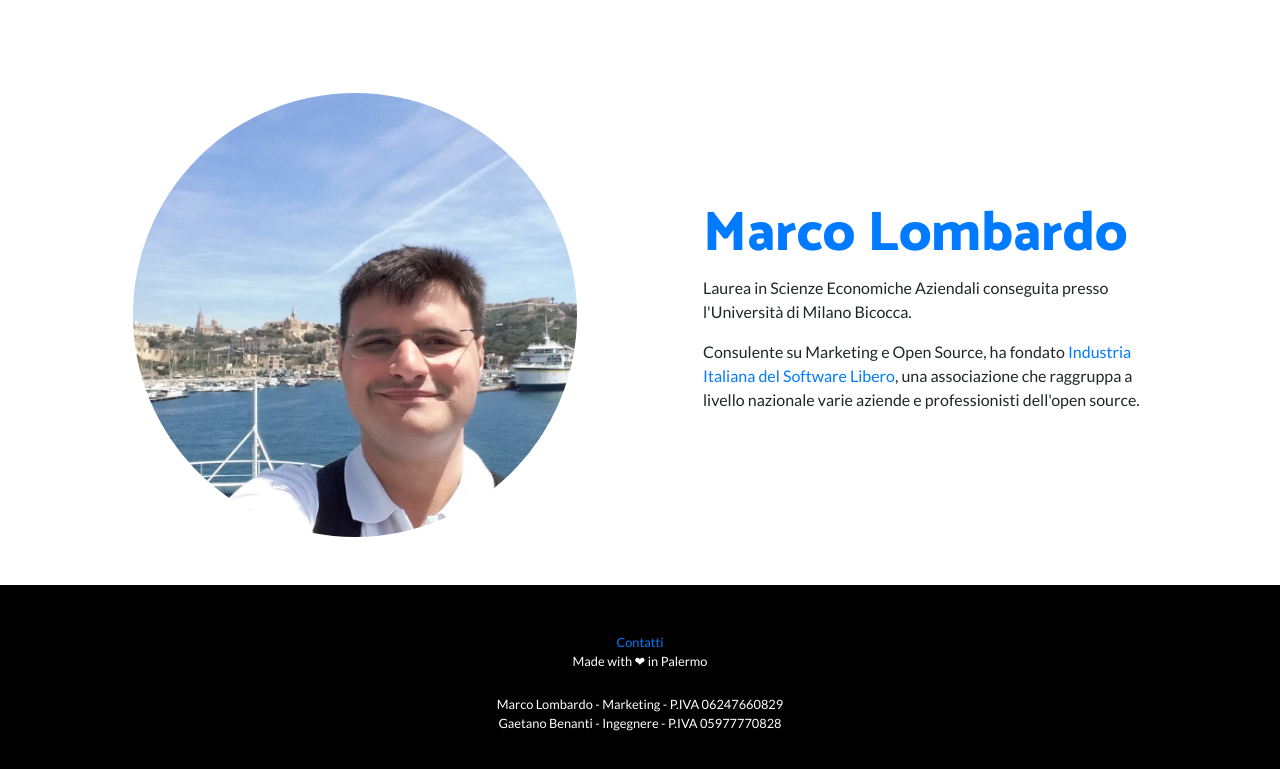
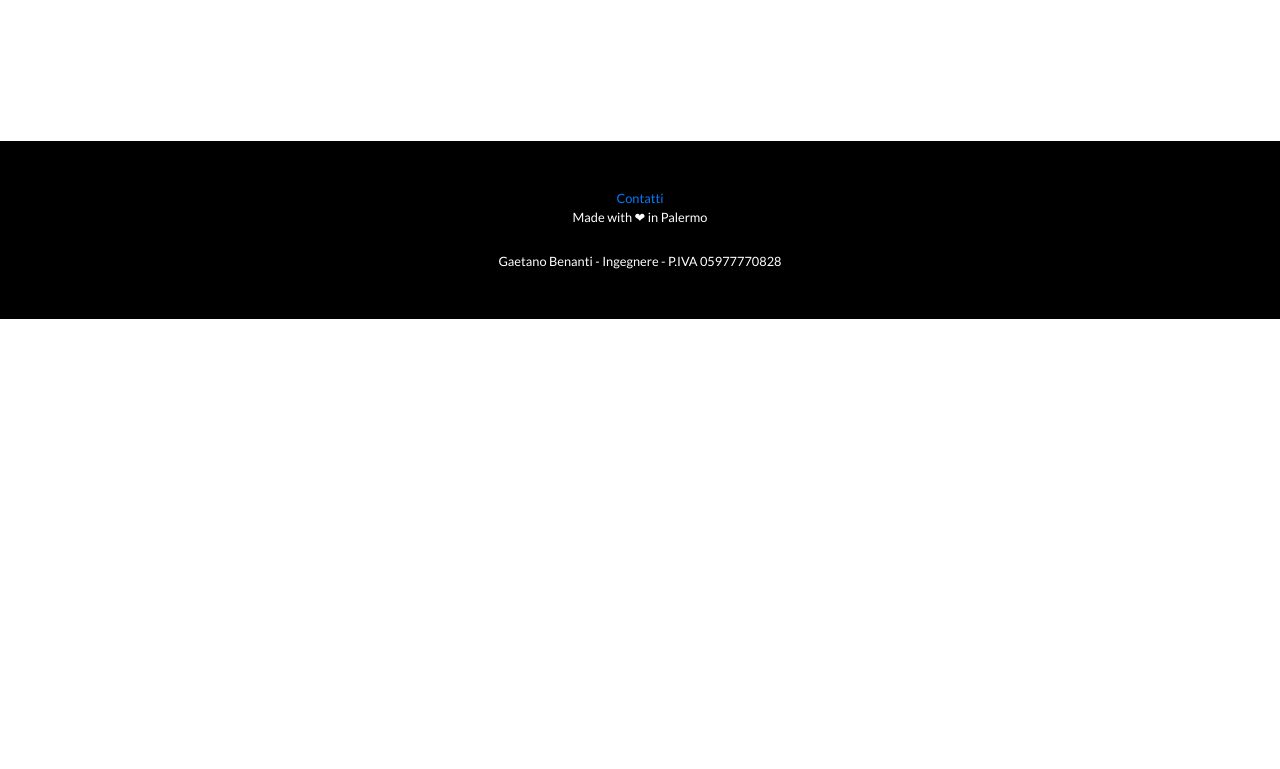
Before and after one commit to aquaponicspmo/Website, a website: page about.html in a window 1280 px wide. Shown: the part 1060-1829 px from the top of the page. After the commit the page ends 1379 px from the top, so only its background shows below. Drawn offline with Linux system fonts and the light colour scheme.

Commit message:
removed marco

```diff
--- a/about.html
+++ b/about.html
@@ -114,14 +114,7 @@
         <div class="row align-items-center">
           <div class="col-lg-6">
             <div class="p-5">
-            <a href="http://www.marcolombardo.com/"><img class="img-fluid rounded-circle" src="img/marco-lombardo.jpg" alt=""></a>
-            </div>
-          </div>
-          <div class="col-lg-6">
-            <div class="p-5">
-              <a href="http://www.marcolombardo.com/"><h2 class="display-4">Marco Lombardo</h2></a>
-              <p>Laurea in Scienze Economiche Aziendali conseguita presso l'Università di Milano Bicocca.</p>
-              <p>Consulente su Marketing e Open Source, ha fondato <a href="http://www.industriasoftwarelibero.it.">Industria Italiana del Software Libero</a>, una associazione che raggruppa a livello nazionale varie aziende e professionisti dell'open source.</p>
+
             </div>
           </div>
         </div>
@@ -134,7 +127,7 @@
         <p class="m-0 text-center text-white small"><a href="contacts.html">Contatti</a></p>
         <p class="m-0 text-center text-white small">Made with ❤ in Palermo</p>
         <br>
-        <p class="m-0 text-center text-white small">Marco Lombardo - Marketing - P.IVA 06247660829</p>
+
         <p class="m-0 text-center text-white small">Gaetano Benanti - Ingegnere - P.IVA 05977770828</p>
       </div>
       <!-- /.container -->
```
Also changed, not shown: a2.html (+1 -1 lines), bumina.html (+0 -1 lines), consulenza.html (+0 -1 lines), contacts.html (+0 -1 lines), index.html (+0 -1 lines), privacy.html (+0 -1 lines), img/marco-lombardo.jpg (deleted).
